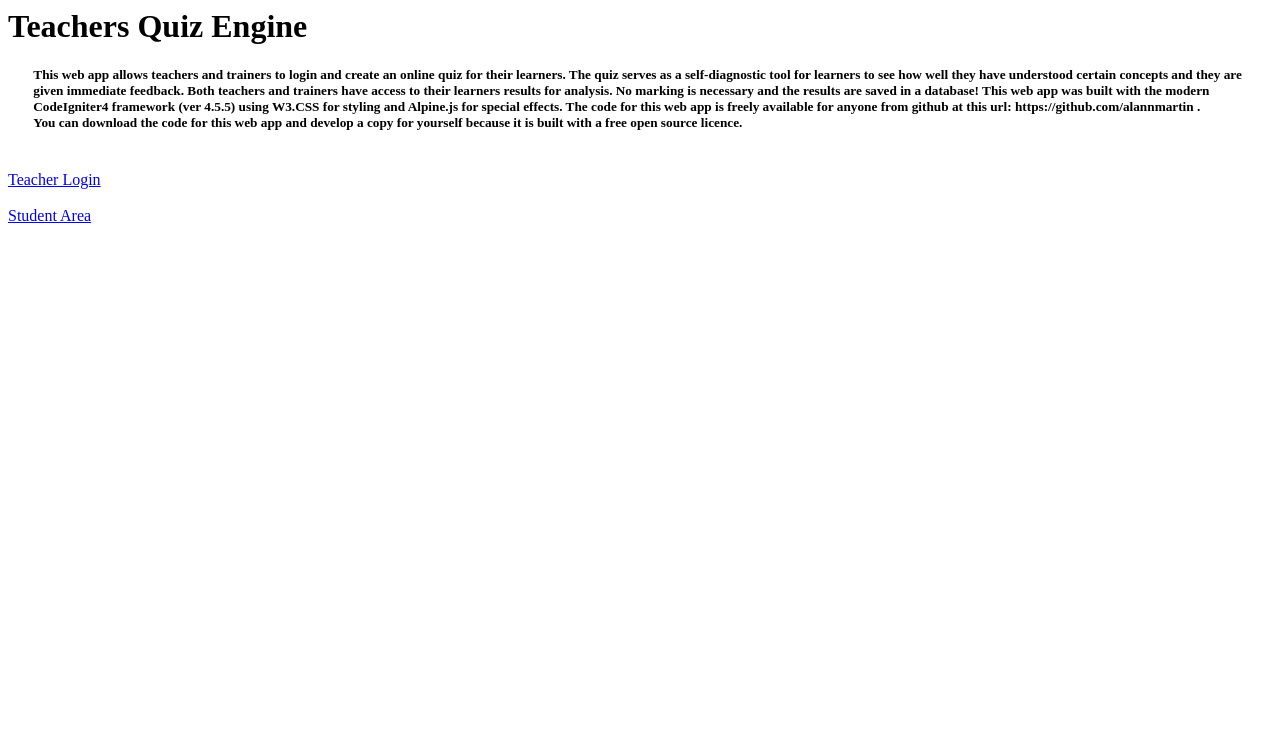
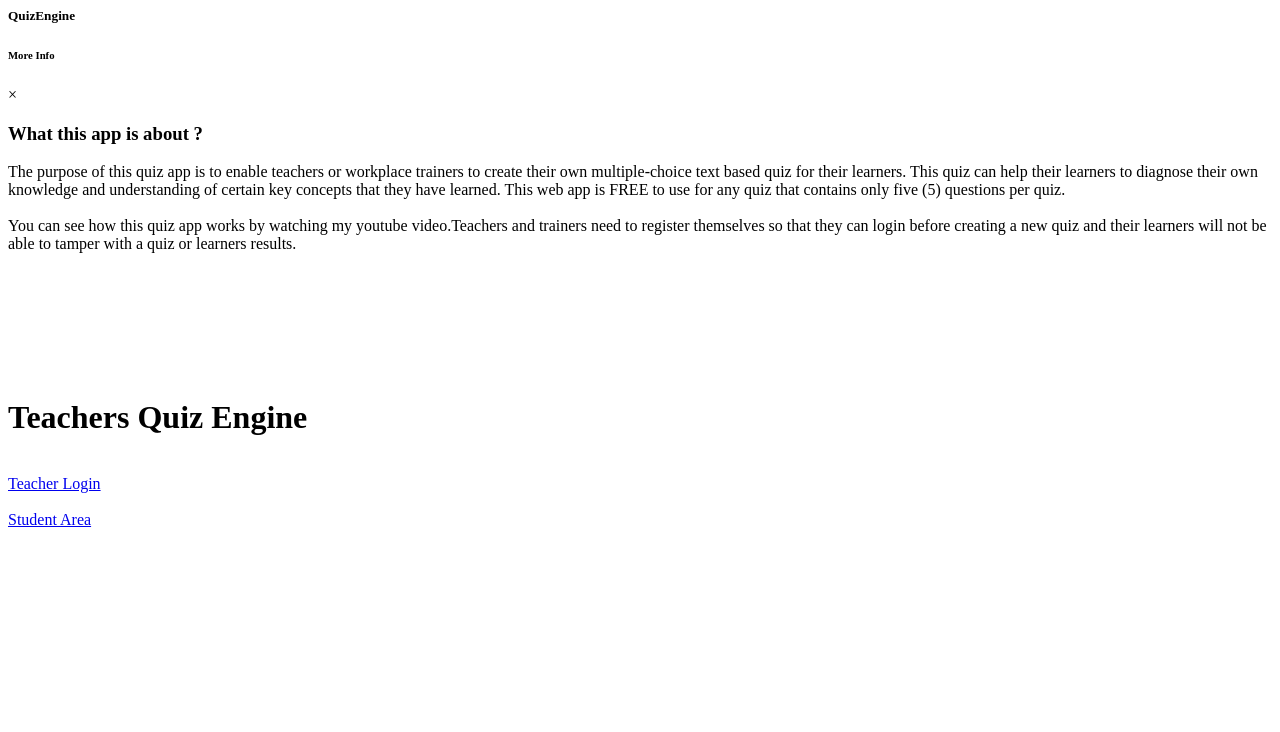
Before and after one commit to alannmartin/QuizApp, a CodeIgniter 4 app: template Ci4/app/Views/pages/splash.php in a window 1280 px wide. Shown: the top 732 px of the page. Before the commit the page ends 223 px from the top, so only its background shows below. Run offline with PHP 8.4 and a stand-in for CodeIgniter, Linux system fonts and the light colour scheme; the template is opened without the code that fills it, so the values that code supplies are empty; some libraries are stand-ins or nearby versions.

Commit message:
Added zip file

```diff
--- a/Ci4/app/Config/Auth.php
+++ b/Ci4/app/Config/Auth.php
@@ -152,7 +152,7 @@
      * --------------------------------------------------------------------
      * Determines whether users can register for the site.
      */
-    public bool $allowRegistration = false; //true
+    public bool $allowRegistration = true;
     /**
      * --------------------------------------------------------------------
      * Record Last Active Date
--- a/Ci4/app/Controllers/Quiz.php
+++ b/Ci4/app/Controllers/Quiz.php
@@ -398,7 +398,7 @@
     public function radio_button_errors(): string
     {
         $data['title'] = 'Radio Button Errors';
-        $data['message'] = '<h3 class="w3-text-red w3-center">'.'Please answer ALL the questions'.'</h3>';
+        $data['message'] = '<h6 class="w3-container w3-padding w3-text-sand w3-center">'.'Please answer ALL the questions'.'</h6>';
         return view('partials/header')
             . view('pages/radio_button_errors',$data);
     }
--- a/Ci4/app/Views/pages/splash.php
+++ b/Ci4/app/Views/pages/splash.php
@@ -1,24 +1,62 @@
+
+    <div class="w3-top">
+    <div class="w3-bar w3-mobile w3-black">
+        <span class="w3-bar-item w3-text-white w3-mobile"><h5>QuizEngine</h5></span>
+        <a
+            onclick="document.getElementById('id01').style.display='block'" class="w3-bar-item w3-hover-opacity w3-hover-black w3-right w3-button w3-text-white w3-mobile"><h6>More Info</h6>
+       </a>
+    </div>
+</div>
+
+<div id="id01" class="w3-mobile w3-modal">
+    <div class="w3-modal-content w3-animate-top w3-mobile w3-card-4">
+        <header class="w3-container w3-light-grey">
+            <span onclick="document.getElementById('id01').style.display='none'"
+                  class="w3-button w3-display-topright">&times;</span>
+            <h3>What this app is about ?</h3>
+        </header>
+        <div class="w3-container w3-bar">
+            <p>
+                The purpose of this quiz app is to enable teachers or workplace trainers to create
+                their own multiple-choice text based quiz for their learners. This quiz can help their
+                learners to diagnose their own knowledge and understanding of certain key concepts that they
+                have learned. This web app is FREE to use for any quiz that contains only five (5)
+                questions per quiz. <br><br>
+                You can see how this quiz app works by watching my youtube video.Teachers and trainers need to register
+                themselves so that they can login before creating a new quiz and their learners will not be able
+                to tamper with a quiz or learners results.<br><br>
+            </p>
+        </div>
+    </div>
+</div>
+<br>
+<br>
+<br>
+<br>
+<br>
 <h1 class="w3-container w3-mobile w3-center w3-text-black">Teachers Quiz Engine</h1>
-<section class="w3-container w3-center w3-mobile">
-<h5 class="w3-padding w3-mobile w3-round w3-card-4 w3-justify w3-light-gray w3-text-black w3-large w3-padding" style="width:96%;margin-left:auto;margin-right:auto;">
-    This web app allows teachers and trainers to login and create an online quiz for their learners.
-    The quiz serves as a self-diagnostic tool for learners to see how well they have understood certain concepts
-    and they are given immediate feedback. Both teachers and trainers have access to their learners results for analysis. No marking is necessary and the results are saved in a
-    database! This web app was built with the modern CodeIgniter4 framework (ver 4.5.5) using W3.CSS for styling and Alpine.js for special effects.
-    The code for this web app is freely available for anyone from github at this url: <b>https://github.com/alannmartin</b> .<br>You can download the code for this web app and develop a copy for yourself because it is built with a
-    free open source licence.
-
-</h5>
 <br>
 <div class="w3-container w3-center w3-cell-row">
 
-    <?php echo anchor('/login', 'Teacher Login', 'class= " w3-large w3-mobile w3-round-large w3-hover-khaki w3-button w3-red"');?>
+    <?php echo anchor('/login', 'Teacher Login', 'class= " w3-large w3-mobile w3-round-large w3-hover-khaki w3-button w3-khaki"');?>
 </div>
 <br>
 <div class="w3-container w3-center w3-cell-row">
     <?php echo anchor('quiz/start', 'Student Area', 'class= "w3-large w3-mobile w3-round-large w3-hover-khaki w3-button w3-green"');?>
 
 </div>
-
-
-</section>
+<br>
+<br>
+<br>
+<br>
+<br>
+<br>
+<br>
+<br>
+<br>
+<br>
+<br>
+<br>
+<br>
+<br>
+<br>
--- a/Ci4/app/Views/pages/submit_results.php
+++ b/Ci4/app/Views/pages/submit_results.php
@@ -73,8 +73,9 @@
                     <?php
                     $total_score = array(
 
-                        'class'=> 'w3-input w3-border w3-text-blue-gray',
+                        'class'=> 'w3-input w3-border w3-light-gray w3-text-blue-gray',
                         'name' => 'total_score',
+                        'readonly' => 'readonly',
                         'id' => 'total_score',
                         'placeholder' => $this->session->get('total_score'),
                         'title'=>'Score',
```
Also changed, not shown: Ci4/app/Views/pages/create_quiz.php (+18 -18 lines), Ci4/app/Views/pages/display_quiz.php (+10 -11 lines), Ci4/app/Views/pages/radio_button_errors.php (+24 -1 lines), Ci4/app/Views/pages/student_results.php (+13 -16 lines), Ci4/app/Views/pages/take_quiz.php (+1 -6 lines), Ci4/app/Views/partials/header.php (+6 -2 lines).
